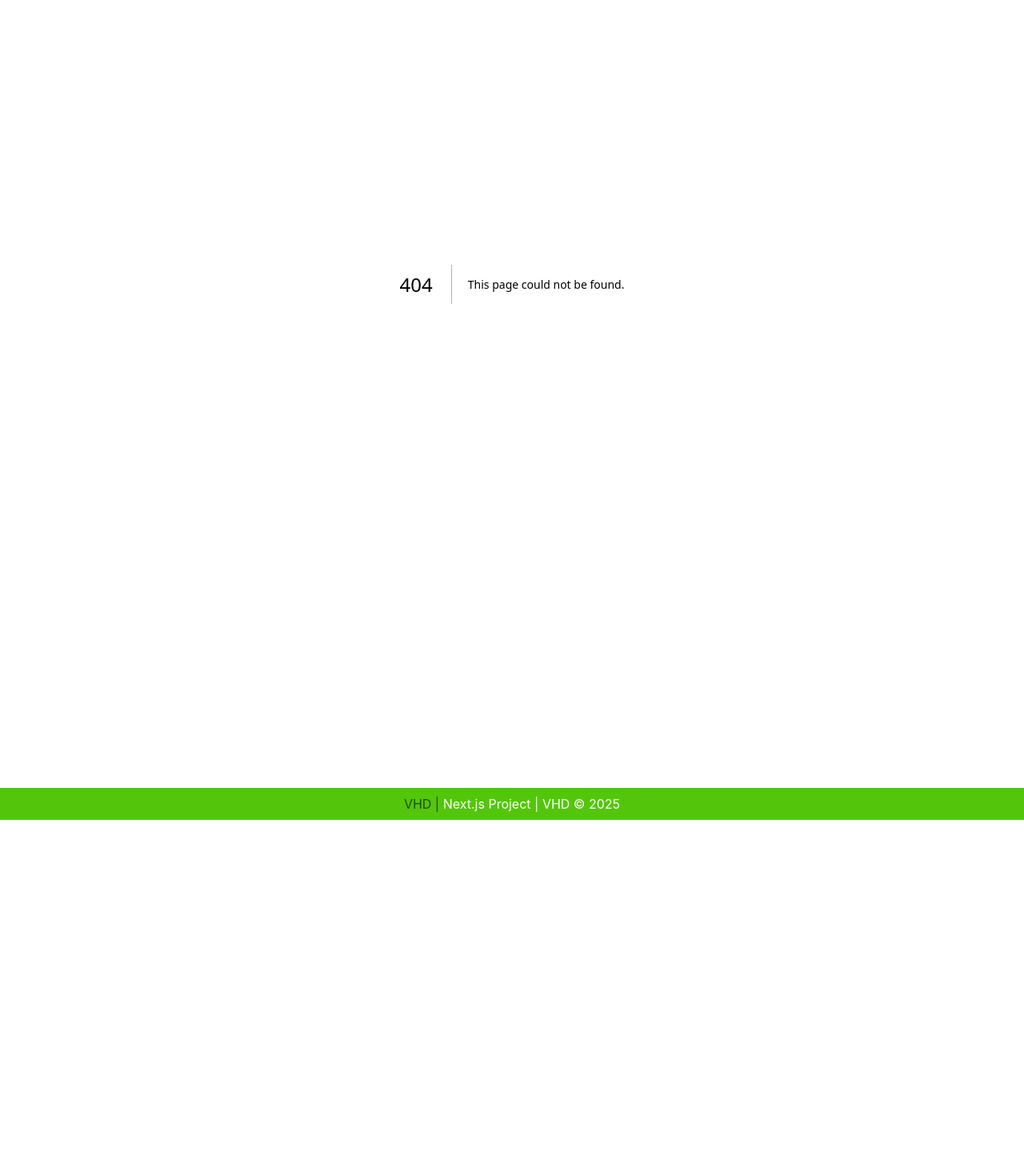
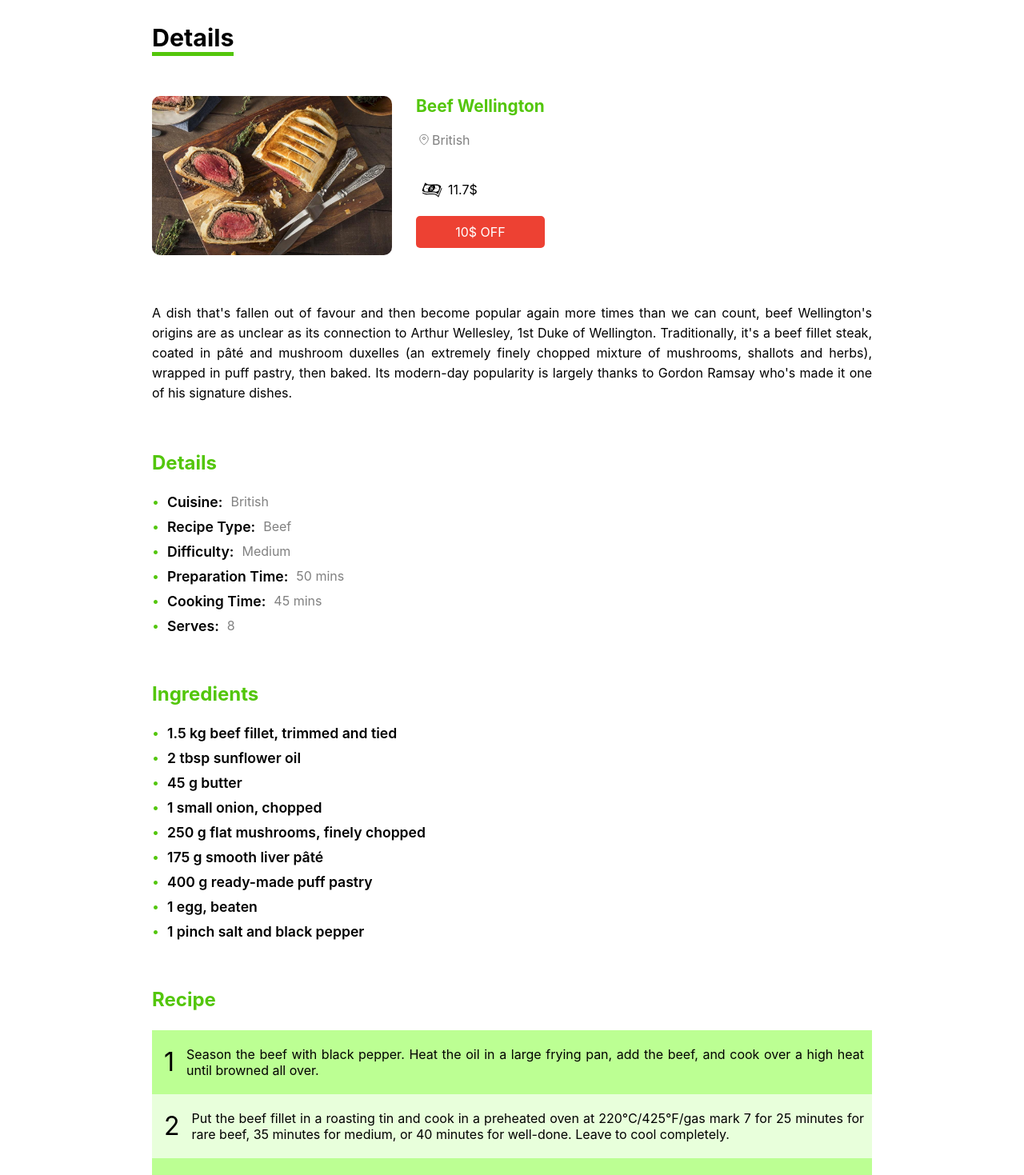
Before and after one commit to vahid-hosseini-dev/vhd-food-project, a Next.js app: page /menu/1 in a window 1280 px wide. Before the commit this address had no page. Shown: the part 240-1709 px from the top of the page at 80% size. Before the commit the page ends 1265 px from the top, so only its background shows below. Built offline with nearby package versions, Linux system fonts and the light colour scheme; data requests are answered from the project's data file.

Commit message:
feat(categories page): initial set up

```diff
--- a/components/layout/Layout.js
+++ b/components/layout/Layout.js
@@ -7,7 +7,7 @@
       <header className={styles.header}>
         <div className={styles.left}>
           <Link href="/">
-            <img src="./vhdfood.png" alt="vhdfood"></img>
+            <img src="/vhdfood.png" alt="vhdfood"></img>
           </Link>
         </div>
         <div className={styles.right}>
--- /dev/null
+++ b/components/templates/CategoriesPage.module.css
@@ -0,0 +1,68 @@
+.container {
+  max-width: 900px;
+  margin: auto;
+  margin-top: 100px;
+}
+
+.container h2 {
+  border-bottom: 5px solid #53c60b;
+  width: fit-content;
+  margin-bottom: 50px;
+  font-size: 1.9rem;
+}
+
+.select select {
+  border: none;
+  width: 150px;
+  height: 40px;
+  border-radius: 10px;
+  margin-right: 10px;
+  padding: 10px;
+  color: #48ac0a;
+  box-shadow: rgba(92, 245, 115, 0.123) 0px 4px 16px,
+    rgba(17, 17, 26, 0.05) 0px 8px 32px;
+}
+
+.select button {
+  border: none;
+  background-color: #53c60b;
+  color: white;
+  height: 35px;
+  padding: 0 20px;
+  border-radius: 8px;
+  cursor: pointer;
+}
+
+.cards {
+  display: flex;
+  flex-wrap: wrap;
+  justify-content: space-between;
+  margin-top: 80px;
+}
+
+.cards img {
+  margin: auto;
+}
+@media (max-width: 900px) {
+  .container {
+    padding: 20px;
+  }
+  .cards {
+    justify-content: space-around;
+  }
+}
+
+@media (max-width: 600px) {
+  .container {
+    padding: 10px;
+  }
+  .select {
+    display: flex;
+    flex-direction: column;
+  }
+
+  .select select {
+    width: 100%;
+    margin: 0 0 20px;
+  }
+}
--- /dev/null
+++ b/components/templates/DetailsPage.js
@@ -0,0 +1,77 @@
+import styles from "./DetailsPage.module.css";
+import Location from "../icons/Location";
+import Dollar from "../icons/Dollar";
+
+function DetailsPage(props) {
+  const {
+    id,
+    name,
+    price,
+    discount,
+    introduction,
+    details,
+    ingredients,
+    recipe,
+  } = props;
+
+  return (
+    <div className={styles.container}>
+      <h2>Details</h2>
+      <div className={styles.subContainer}>
+        <div className={styles.banner}>
+          <img src={`/images/${id}.jpeg`} alt={name} />
+          <div>
+            <h3>{name}</h3>
+            <span className={styles.location}>
+              <Location />
+              {details[0].Cuisine}
+            </span>
+            <span className={styles.price}>
+              <Dollar />
+              {discount ? (price * (100 - discount)) / 100 : price}$
+            </span>
+            {discount ? (
+              <span className={styles.discount}>{discount}$ OFF</span>
+            ) : null}
+          </div>
+        </div>
+        <div className={styles.introduction}>
+          <p>{introduction}</p>
+        </div>
+        <div className={styles.details}>
+          <h4>Details</h4>
+          <ul>
+            {details.map((detail, index) => (
+              <li key={index}>
+                <p>{Object.keys(detail)[0]}: </p>
+                <span>{Object.values(detail)[0]}</span>
+              </li>
+            ))}
+          </ul>
+        </div>
+        <div className={styles.details}>
+          <h4>Ingredients</h4>
+          <ul>
+            {ingredients.map((item, index) => (
+              <li key={index}>
+                <p>{item}</p>
+              </li>
+            ))}
+          </ul>
+        </div>
+        <div className={styles.recipe}>
+          <h4>Recipe</h4>
+          {recipe.map((item, index) => (
+            <div key={index} className={index % 2 ? styles.odd : styles.even}>
+              <span>{index + 1}</span>
+              <p>{item}</p>
+            </div>
+          ))}
+        </div>
+        <button>Add to Cart</button>
+      </div>
+    </div>
+  );
+}
+
+export default DetailsPage;
--- /dev/null
+++ b/components/templates/DetailsPage.module.css
@@ -0,0 +1,155 @@
+.container {
+  max-width: 900px;
+  margin: auto;
+  margin-top: 100px;
+}
+
+.container h2 {
+  border-bottom: 5px solid #53c60b;
+  width: fit-content;
+  margin-bottom: 50px;
+  font-size: 1.9rem;
+}
+
+.banner {
+  display: flex;
+}
+
+.banner img {
+  width: 300px;
+  border-radius: 10px;
+}
+
+.banner div {
+  margin-left: 30px;
+}
+
+.banner h3 {
+  font-size: 1.3rem;
+  color: #53c60b;
+}
+
+.banner span {
+  display: flex;
+  align-items: center;
+}
+
+.location {
+  color: grey;
+  margin: 20px 0 40px;
+}
+
+.discount {
+  background-color: #ed4133;
+  color: white;
+  padding: 10px 0;
+  display: flex;
+  justify-content: center;
+  border-radius: 5px;
+  margin-top: 20px;
+}
+
+.introduction {
+  margin: 60px 0;
+  line-height: 25px;
+  text-align: justify;
+}
+
+.details {
+  margin-bottom: 60px;
+}
+
+.details h4 {
+  font-size: 1.5rem;
+  color: #53c60b;
+  margin: 24px 0;
+}
+
+.details ul {
+  list-style: none;
+}
+
+.details li {
+  display: flex;
+  align-items: center;
+  margin: 10px 0;
+}
+
+.details li::before {
+  content: "• ";
+  color: #53c60b;
+}
+
+.details p {
+  font-size: 1.1rem;
+  font-weight: 600;
+  margin: 0 10px;
+}
+
+.details span {
+  color: grey;
+}
+
+.recipe {
+  margin-bottom: 100px;
+}
+
+.recipe h4 {
+  font-size: 1.5rem;
+  color: #53c60b;
+  margin: 24px 0;
+}
+
+.recipe div {
+  display: flex;
+  align-items: center;
+  padding: 20px 10px;
+  text-align: justify;
+}
+
+.recipe span {
+  font-size: 2rem;
+  margin: 0 15px 0 5px;
+}
+
+.odd {
+  background-color: #e8ffdb;
+}
+
+.even {
+  background-color: #bcff93;
+}
+
+.container button {
+  width: 100%;
+  border: none;
+  background-color: #53c60b;
+  color: white;
+  padding: 15px;
+  font-size: 1.3rem;
+  border-radius: 10px;
+  cursor: pointer;
+  margin-bottom: 100px;
+}
+
+@media (max-width: 900px) {
+  .container {
+    padding: 20px;
+  }
+}
+
+@media (max-width: 600px) {
+  .container {
+    padding: 10px;
+  }
+  .banner {
+    flex-direction: column;
+  }
+  .banner div {
+    margin: 0;
+  }
+  .banner img {
+    width: 100%;
+    margin-bottom: 20px;
+  }
+}
--- /dev/null
+++ b/pages/categories/index.js
@@ -0,0 +1,6 @@
+import CategoriesPage from "@/components/templates/CategoriesPage";
+
+function Categories() {
+  return <CategoriesPage />;
+}
+export default Categories;
--- /dev/null
+++ b/pages/menu/[id].js
@@ -0,0 +1,44 @@
+import DetailsPage from "@/components/templates/DetailsPage";
+import { useRouter } from "next/router";
+
+function Details({ data }) {
+  const router = useRouter();
+
+  if (router.isFallback) {
+    return <h2>Loading page ... </h2>;
+  }
+  return <DetailsPage {...data} />;
+}
+
+export default Details;
+
+export async function getStaticPaths() {
+  const res = await fetch("http://localhost:4000/data");
+  const json = await res.json();
+  const data = json.slice(0, 10);
+
+  const paths = data.map((food) => ({ params: { id: food.id.toString() } }));
+
+  return {
+    paths,
+    fallback: true,
+  };
+}
+
+export async function getStaticProps(context) {
+  const {
+    params: { id },
+  } = context;
+  const res = await fetch(`http://localhost:4000/data/${id}`);
+  const data = await res.json();
+
+  if (!data.id) {
+    return {
+      notFound: true,
+    };
+  }
+  return {
+    props: { data },
+    revalidate: 10, //seconds
+  };
+}
```
Also changed, not shown: components/templates/CategoriesPage.js (added, +28 -0 lines).
